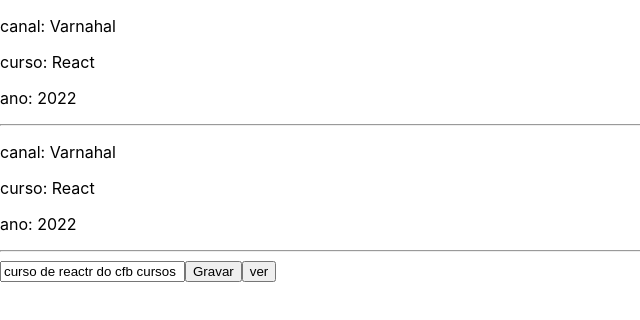
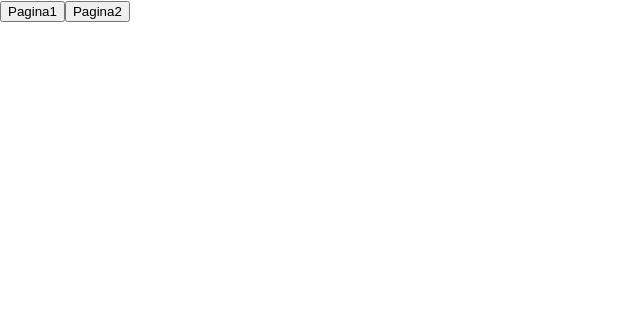
Before and after one commit to Varnahal/Curso-de-react, a React (Create React App) app in the folder App001/: page / in a window 1280 px wide. Shown: the top 320 px of the page, without its empty margins (0-640 px from the left). Built offline with nearby package versions, Linux system fonts and the light colour scheme.

Commit message:
bem danesse

```diff
--- a/App001/src/App.js
+++ b/App001/src/App.js
@@ -1,28 +1,40 @@
-import React,{useState} from 'react';
-import Globais from './componentes/Globais.js';
-import Info from './componentes/info.js';
+import React,{useState,useEffect} from 'react';
+import Pagina1 from './componentes/Pagina1.js';
+import Pagina2 from './componentes/Pagina2.js';
 import './App.css';
 
 function App() {
-  const [resumo,setresumo] = useState(Globais.resumo);
-  const gravarresumo = ()=>{
-    Globais.resumo = resumo
+
+  const[pagina,setpagina] = useState(0)
+
+  const linksPaginas = (p)=>{
+    setpagina(p)
   }
-  const verresumo = ()=>{
-    alert(Globais.resumo)
+
+
+  const retornarpagina = ()=>{
+    if(pagina==1){
+      return <Pagina1/>
+    }else if(pagina==2){
+      return <Pagina2/>
+    }else{
+      return  <div>
+                <button onClick={()=>{setpagina(1)}}>Pagina1</button>
+                <button onClick={()=>{setpagina(2)}}>Pagina2</button>
+              </div>
+
+    }
+
   }
 
   return (
-    <>
-      <p>canal: {Globais.canal}</p>
-      <p>curso: {Globais.curso}</p>
-      <p>ano: {Globais.ano}</p>
-      <hr></hr>
-      <Info></Info>
-      <input type="text" value={resumo} onChange={(e)=>{setresumo(e.target.value)}}></input>
-      <button onClick={()=>{gravarresumo()}}>Gravar</button>
-      <button onClick={()=>{verresumo()}}>ver</button>
-    </>
+
+      <>
+      {retornarpagina()}
+
+      </>
+
+
   );
 }
 
--- /dev/null
+++ b/App001/src/componentes/Pagina1.js
@@ -0,0 +1,14 @@
+import React,{useState} from 'react';
+
+
+function Pagina1() {
+
+  return (
+    <div>
+        <h1>Pagina1</h1>
+        <h3>Varnahal</h3>
+    </div>
+  );
+}
+
+export default Pagina1;
--- /dev/null
+++ b/App001/src/componentes/Pagina2.js
@@ -0,0 +1,14 @@
+import React,{useState} from 'react';
+
+
+function Pagina2() {
+
+  return (
+    <div>
+        <h1>Pagina2</h1>
+        <h3>Varnahal</h3>
+    </div>
+  );
+}
+
+export default Pagina2;
```
